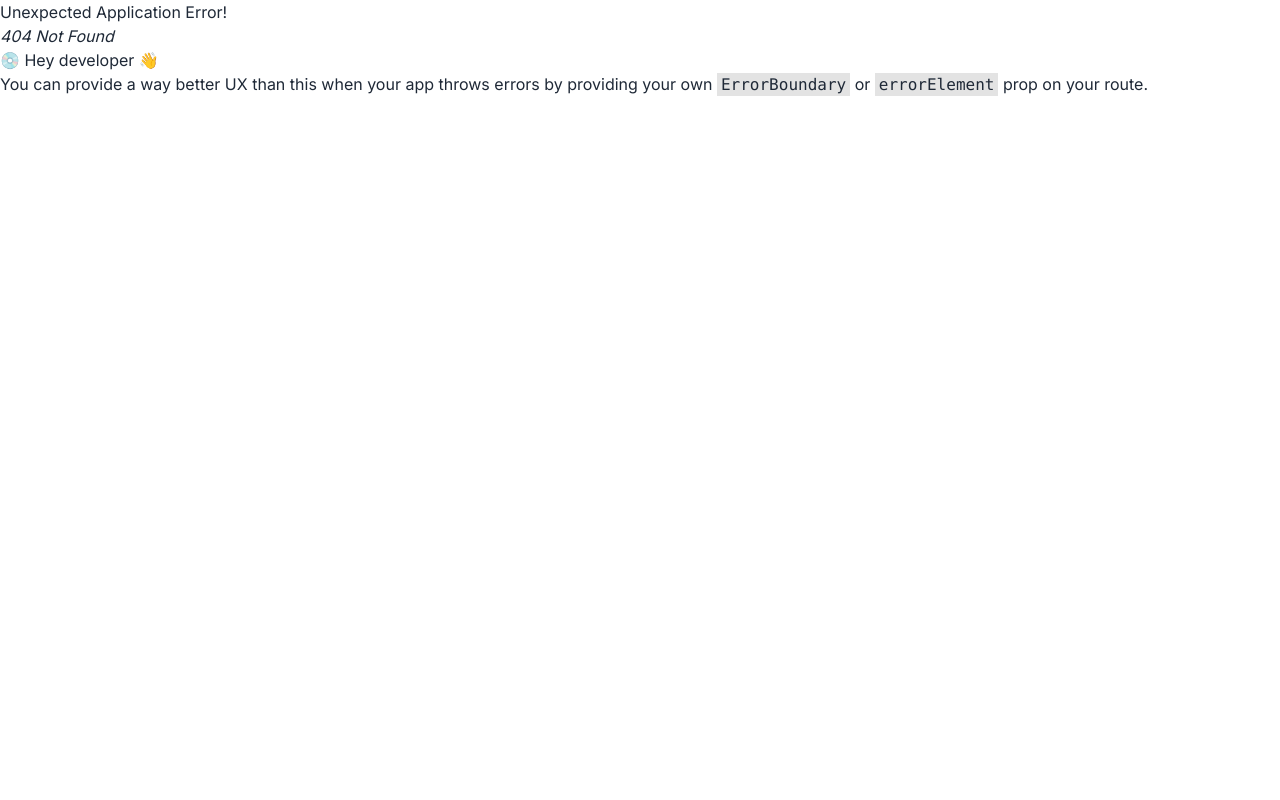
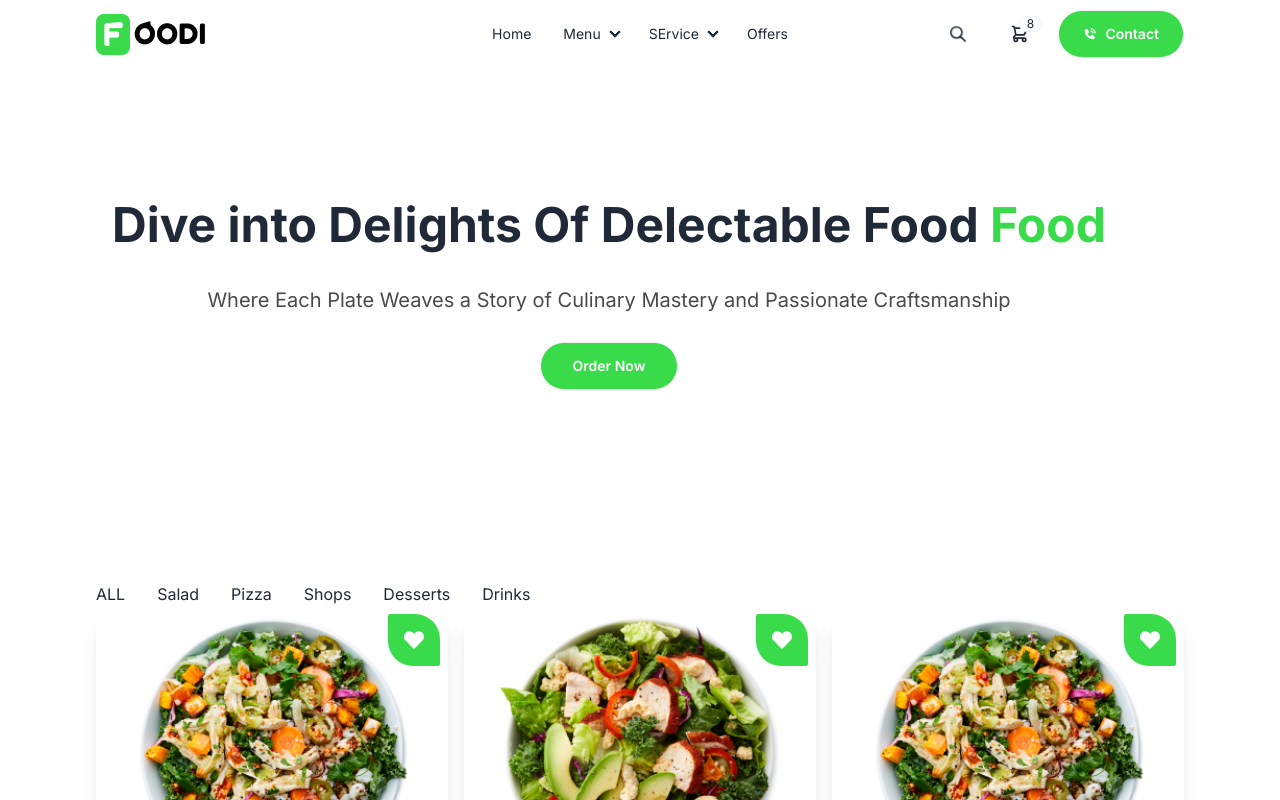
Before and after one commit to mazharulislam-12/complet-marn-project, a React (Vite) app: page /menu in a window 1280 px wide. Before the commit this address had no page. Shown: the top 800 px of the page. Built offline with nearby package versions, Linux system fonts and the light colour scheme.

Commit message:
menu page crate

```diff
--- a/index.html
+++ b/index.html
@@ -1,5 +1,5 @@
 <!doctype html>
-<html lang="en">
+<html lang="en" data-them="light">
 
 <head>
   <meta charset="UTF-8" />
--- a/src/components/Navbar.jsx
+++ b/src/components/Navbar.jsx
@@ -31,9 +31,9 @@ const Navbar = () => {
             <details>
                 <summary>Menu</summary>
                 <ul className="p-2">
-                    <li><a>All</a></li>
-                    <li><a>Salad</a></li>
-                    <li><a>Pizza</a></li>
+                    <li><a href="/menu">All</a></li>
+                    <li><a href="/salad">Salad</a></li>
+                    <li><a href="/pizza">Pizza</a></li>
                 </ul>
             </details>
         </li>
@@ -52,7 +52,7 @@ const Navbar = () => {
 
     return (
         <header className='max-w-7xl mx-auto fixed top-0 left-0 right-0 transition-all duration-300 ease-in-out'>
-            <div className={`navbar xl:px-24 ${ isSticky ? "shadow-md bg-base-100 transition-all duration-300 ease-in-out" : ""}`}>
+            <div className={`navbar xl:px-24 ${isSticky ? "shadow-md bg-base-100 transition-all duration-300 ease-in-out" : ""}`}>
                 <div className="navbar-start">
                     <div className="dropdown">
                         <div tabIndex={0} role="button" className="btn btn-ghost lg:hidden">
--- a/src/layout/Main.jsx
+++ b/src/layout/Main.jsx
@@ -6,8 +6,10 @@ const Main = () => {
     return (
         <div>
             <Navbar>Navbar</Navbar>
-            <Outlet></Outlet>
-            <footer>Footer</footer>
+            <div className="min-h-screen">
+                <Outlet></Outlet>
+            </div>
+            <footer>  </footer>
         </div>
     );
 };
--- a/src/pages/home/Footer.jsx
+++ b/src/pages/home/Footer.jsx
@@ -3,7 +3,11 @@ import React from 'react';
 const Footer = () => {
     return (
         <div className='text-center mx-auto'>
-            <footer className="footer p-10 mt-10 text-base-content">
+            <footer className="footer p-10 bg-base-200 text-base-content">
+                <aside className='mx-auto'>
+                    <svg  width="50" height="50" viewBox="0 0 24 24" xmlns="http://www.w3.org/2000/svg" fillRule="evenodd" clipRule="evenodd" className=" fill-current"><path d="M22.672 15.226l-2.432.811.841 2.515c.33 1.019-.209 2.127-1.23 2.456-1.15.325-2.148-.321-2.463-1.226l-.84-2.518-5.013 1.677.84 2.517c.391 1.203-.434 2.542-1.831 2.542-.88 0-1.601-.564-1.86-1.314l-.842-2.516-2.431.809c-1.135.328-2.145-.317-2.463-1.229-.329-1.018.211-2.127 1.231-2.456l2.432-.809-1.621-4.823-2.432.808c-1.355.384-2.558-.59-2.558-1.839 0-.817.509-1.582 1.327-1.846l2.433-.809-.842-2.515c-.33-1.02.211-2.129 1.232-2.458 1.02-.329 2.13.209 2.461 1.229l.842 2.515 5.011-1.677-.839-2.517c-.403-1.238.484-2.553 1.843-2.553.819 0 1.585.509 1.85 1.326l.841 2.517 2.431-.81c1.02-.33 2.131.211 2.461 1.229.332 1.018-.21 2.126-1.23 2.456l-2.433.809 1.622 4.823 2.433-.809c1.242-.401 2.557.484 2.557 1.838 0 .819-.51 1.583-1.328 1.847m-8.992-6.428l-5.01 1.675 1.619 4.828 5.011-1.674-1.62-4.829z"></path></svg>
+                    <p>ACME Industries Ltd.<br />Providing reliable tech since 1992</p>
+                </aside>
                 <nav>
                     <h6 className="footer-title">Services</h6>
                     <a className="link link-hover">Branding</a>
@@ -19,16 +23,12 @@ const Footer = () => {
                     <a className="link link-hover">Press kit</a>
                 </nav>
                 <nav>
-                    <h6 className="footer-title">Social</h6>
-                    <div className="grid grid-flow-col gap-4">
-                        <a><svg xmlns="http://www.w3.org/2000/svg" width="24" height="24" viewBox="0 0 24 24" className="fill-current"><path d="M24 4.557c-.883.392-1.832.656-2.828.775 1.017-.609 1.798-1.574 2.165-2.724-.951.564-2.005.974-3.127 1.195-.897-.957-2.178-1.555-3.594-1.555-3.179 0-5.515 2.966-4.797 6.045-4.091-.205-7.719-2.165-10.148-5.144-1.29 2.213-.669 5.108 1.523 6.574-.806-.026-1.566-.247-2.229-.616-.054 2.281 1.581 4.415 3.949 4.89-.693.188-1.452.232-2.224.084.626 1.956 2.444 3.379 4.6 3.419-2.07 1.623-4.678 2.348-7.29 2.04 2.179 1.397 4.768 2.212 7.548 2.212 9.142 0 14.307-7.721 13.995-14.646.962-.695 1.797-1.562 2.457-2.549z"></path></svg></a>
-                        <a><svg xmlns="http://www.w3.org/2000/svg" width="24" height="24" viewBox="0 0 24 24" className="fill-current"><path d="M19.615 3.184c-3.604-.246-11.631-.245-15.23 0-3.897.266-4.356 2.62-4.385 8.816.029 6.185.484 8.549 4.385 8.816 3.6.245 11.626.246 15.23 0 3.897-.266 4.356-2.62 4.385-8.816-.029-6.185-.484-8.549-4.385-8.816zm-10.615 12.816v-8l8 3.993-8 4.007z"></path></svg></a>
-                        <a><svg xmlns="http://www.w3.org/2000/svg" width="24" height="24" viewBox="0 0 24 24" className="fill-current"><path d="M9 8h-3v4h3v12h5v-12h3.642l.358-4h-4v-1.667c0-.955.192-1.333 1.115-1.333h2.885v-5h-3.808c-3.596 0-5.192 1.583-5.192 4.615v3.385z"></path></svg></a>
-                    </div>
+                    <h6 className="footer-title">Legal</h6>
+                    <a className="link link-hover">Terms of use</a>
+                    <a className="link link-hover">Privacy policy</a>
+                    <a className="link link-hover">Cookie policy</a>
                 </nav>
-
             </footer>
-            <p>Copyright © 2024 - All right reserved</p>
 
         </div>
     );
--- /dev/null
+++ b/src/pages/shop/Menu.jsx
@@ -0,0 +1,122 @@
+import React, { useEffect, useState } from 'react';
+import Card from "../../components/Cards.jsx";
+
+const Menu = () => {
+
+    const [menu, setMenu] = useState(/* your initial menu data */);
+    const [filterItems, setFilterItems] = useState([]);
+    const [selectedCategory, setSelectedCategory] = useState("all");
+
+    const [sortOption, SetSortOption] = useState("default")
+
+    // loading data
+    useEffect(() => {
+        // fetch data form the backend
+        const fetchData = async () => {
+            try {
+                const response = await fetch("/menu.json")
+                const data = await response.json()
+                // console.log(data);
+                setMenu(data);
+                setFilterItems(data);
+            } catch (error) {
+                console.log('Error fetching data', error);
+            }
+        };
+        // call the function
+        fetchData();
+    }, [])
+
+
+    // filtering data base on category
+    const filterItemss = (category) => {
+        const filtered = category === "all" ? menu : menu.filter((item) => item.category === category);
+        setFilterItems(filtered);
+        setSelectedCategory(category);
+    };
+
+
+
+    // show all data
+    const showAll = () => {
+        setFilterItems(menu)
+        setSelectedCategory("all")
+    };
+
+    // shoring based A-z, Z-A and Low to High
+    const handleShoringChange = (option) => {
+        SetSortOption(option)
+
+        let sortedItem = [...filterItems];
+
+
+        //login
+        switch (option) {
+            case "A-Z":
+                sortedItem.sort((a, b) => a.name.localCompare(b.name))
+                break;
+            case "Z-A":
+                sortedItem.sort((a, b) => b.name.localCompare(a.name))
+                break;
+            case low - to - high:
+                sortedItem.sort((a, b) => a.price - b.price)
+                break;
+            case high - to - low:
+                sortedItem.sort((a, b) => b.price - a.price)
+                break;
+
+            default:
+                // code block
+                break;
+        }
+        setFilterItems(sortedItem);
+    }
+
+
+
+    return (
+        <div>
+            {/* menu banner */}
+            <div className='section-container bg-gradient-to-r form-[#FAFAFA] from-0% to-[#FCFCFC] to-100% flex items-center'>
+                <div className='py-48 flex flex-col-reverse   justify-center items-center gap-8'>
+                    {/* text div */}
+                    <div className=' text-center sm:top-36 space-y-7 px-4'>
+                        <h2 className='md:text-5xl text-4xl font-bold md:leading-snug leading-snug'>Dive into Delights Of Delectable Food <span className='text-green'>Food</span> </h2>
+                        <p className='text-xl text-[#4A4A4A]'>Where Each Plate Weaves a Story of Culinary Mastery and Passionate Craftsmanship</p>
+                        <button className='btn bg-green px-8 py-3 font-semibold text-white rounded-full'>Order Now</button>
+                    </div>
+
+
+                </div>
+            </div>
+
+            {/* menu shop section */}
+            <div className="section-container">
+                {/* filtering and sorting */}
+                <div>
+                    {/* all category btn */}
+                    <div className='flex flex-row justify-start md:items-center md:gap-8 gap-4 flex-wrap'>
+                        <button>ALL</button>
+                        <button>Salad</button>
+                        <button>Pizza</button>
+                        <button>Shops</button>
+                        <button>Desserts</button>
+                        <button>Drinks</button>
+                    </div>
+                </div>
+
+                {/* product card */}
+                <div className='grid md:grid-cols-3 sm:grid-cols-2 grid-cols-1 gap-4'>
+                    {
+                        filterItems.map((item) => (
+                            <Card key={item._id} item={item} ></Card>
+                        ))
+                    }
+                </div>
+            </div>
+
+        </div>
+    );
+};
+
+export default Menu;
--- a/src/router/router.jsx
+++ b/src/router/router.jsx
@@ -1,6 +1,7 @@
 import { createBrowserRouter } from "react-router-dom";
 import Main from "../layout/Main";
 import Home from "../pages/home/Home";
+import Menu from "../pages/shop/Menu";
 
 
 const router = createBrowserRouter([
@@ -11,6 +12,10 @@ const router = createBrowserRouter([
         {
             path: '/',
             element: <Home></Home>
+        },
+        {
+          path: '/menu',
+          element: <Menu></Menu>
         }
       ]
     },
```
Lines whose indentation alone changed are shown as unchanged.
